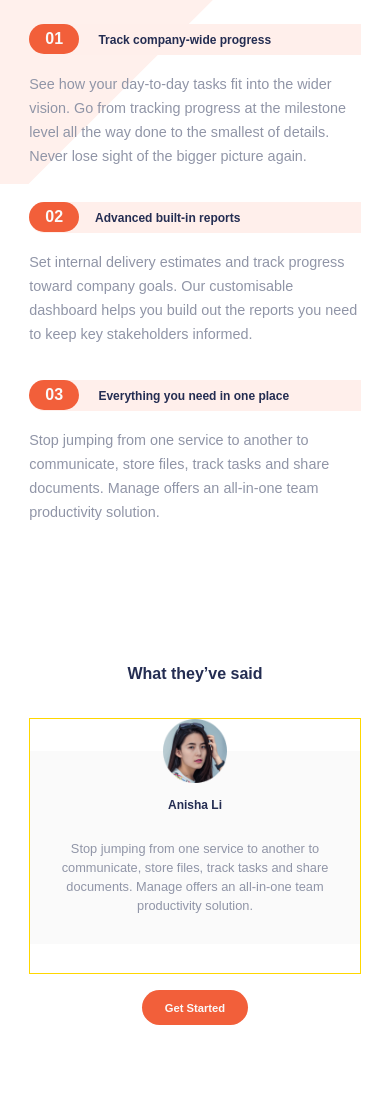
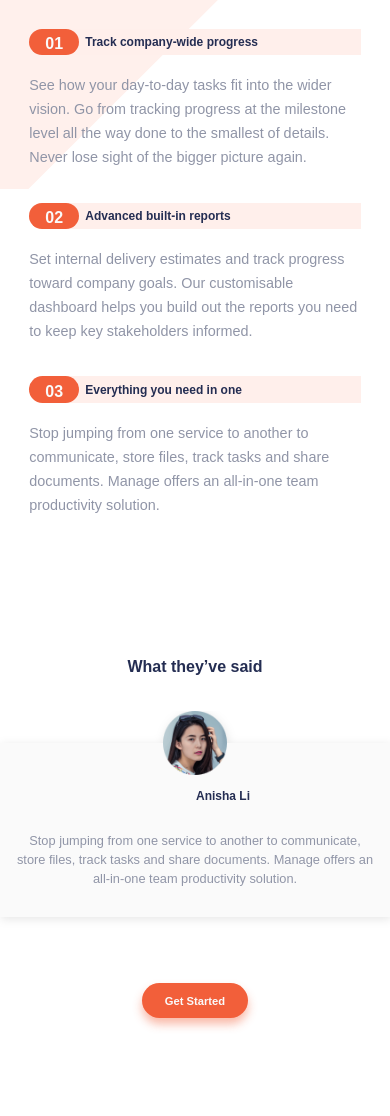
Before and after one commit to tracemycodes/Manage-Landing-Page, a plain HTML site: page index.html in a window 390 px wide. Shown: the part 884-2000 px from the top of the page. Drawn offline with Linux system fonts and the light colour scheme.

Commit message:
styled button element

```diff
--- a/index.html
+++ b/index.html
@@ -58,7 +58,7 @@
         </nav>
       </header>
 
-      <div class="main">
+      <main class="main">
         <!-- <header>
           <nav class="nav-bar">
             <a href="#" class="nav-logo">
@@ -142,7 +142,7 @@
             <article class="article-div">
               <h4 class="article-header-three">
                 <span class="article-count">03</span>
-                Everything you need in one place
+                Everything you need in one
               </h4>
               <p class="article-paragraph aligned-justify">
                 Stop jumping from one service to another to communicate, store
@@ -152,7 +152,7 @@
             </article>
           </aside>
         </section>
-      </div>
+      </main>
 
       <section class="carousel-slide">
         <h3 class="article-header-two">What they’ve said</h3>
--- a/style.css
+++ b/style.css
@@ -72,6 +72,10 @@ header {
   display: none;
 }
 
+.nav-component .nav-item .nav-link:hover {
+  color: hsl(227, 12%, 61%);
+}
+
 .nav-component .nav-item .nav-link {
   font-size: 0.8rem;
   font-weight: 700;
@@ -81,10 +85,10 @@ header {
 
 .nav-button button {
   font-size: 0.8rem;
-  font-weight: 700;
+  /* font-weight: 700; */
   width: 7.813rem;
   height: 2.5rem;
-  border-radius: 2rem;
+  /* border-radius: 2rem; */
   display: none;
 }
 
@@ -105,6 +109,7 @@ button {
   color: hsl(0, 0%, 98%);
   width: 6.6rem;
   height: 2.2rem;
+  box-shadow: 0px 6px 10px 0px hsla(12, 88%, 59%, 0.44);
 }
 
 #modal-container {
@@ -155,6 +160,7 @@ button {
   display: flex;
   align-items: center;
   justify-content: space-between;
+  border: 2px solid green;
 }
 
 .landing-page article {
@@ -165,6 +171,7 @@ button {
   position: relative;
   overflow: visible;
   z-index: 2;
+  border: 2px solid navy;
 }
 
 .landing-illustrator img {
@@ -191,6 +198,7 @@ button {
   display: flex;
   flex-direction: column;
   justify-content: center;
+  border: 2px solid yellow;
 }
 .landing-text-div .article-header-one {
   margin-bottom: 0.5rem;
@@ -322,7 +330,7 @@ button {
 }
 
 .carousel-div {
-  border: 1px solid gold;
+  /* border: 1px solid gold; */
   display: grid;
   grid-template-columns: repeat(auto-fit, minmax(17.5rem, 1fr));
   gap: 5rem;
@@ -338,6 +346,10 @@ button {
   position: relative;
   text-align: center;
   margin-bottom: 4rem;
+  /* border: 1px solid green; */
+  filter: drop-shadow(0px 5px 5px -3px rgba(0, 0, 0, 0.782));
+  filter: drop-shadow(1px 2px 5px rgba(0, 0, 0, 0.1));
+  /* box-shadow: 0px 5px 5px -3px rgba(0, 0, 0, 0.1); */
 }
 
 .carousel-item .article-paragraph {
@@ -611,8 +623,8 @@ button {
     width: 100%;
   }
   .carousel-div {
-    width: 85%;
-    margin: auto;
+    width: 100%;
+    /* margin: auto; */
   }
 }
 
@@ -660,8 +672,8 @@ button {
     margin-bottom: 1rem;
   }
   .article-count {
-    position: relative;
-    margin-right: 1rem;
+    position: absolute;
+    /* margin-right: 1rem; */
     top: 0;
     left: 0;
     height: 100%;
@@ -670,7 +682,8 @@ button {
     border-top-left-radius: 2rem;
     border-bottom-left-radius: 2rem;
     background-color: hsl(13, 100%, 96%);
-    padding: 0.4rem 0;
+    padding: 0.4rem 0rem 0.4rem 3.5rem;
+    /* margin-left: 1rem; */
   }
   .grid-one .article-div .article-paragraph {
     text-align: center;
```
